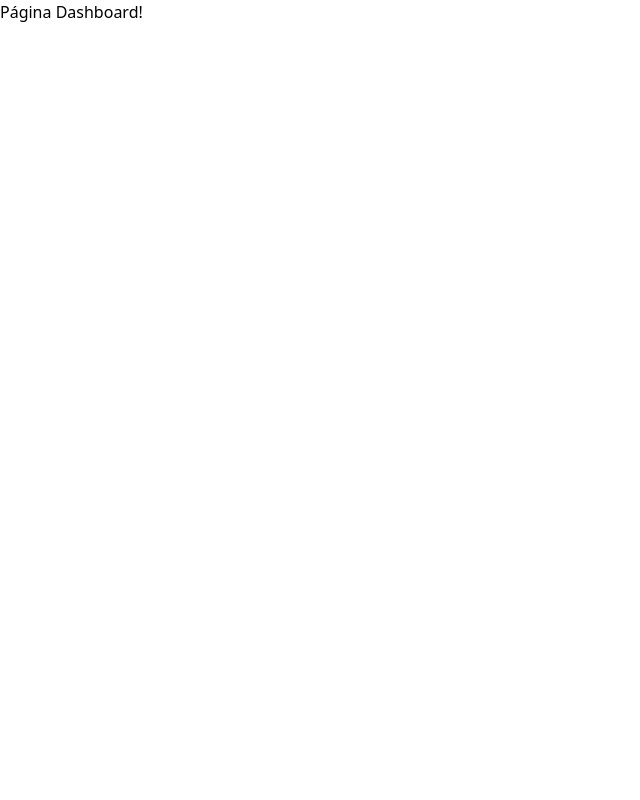
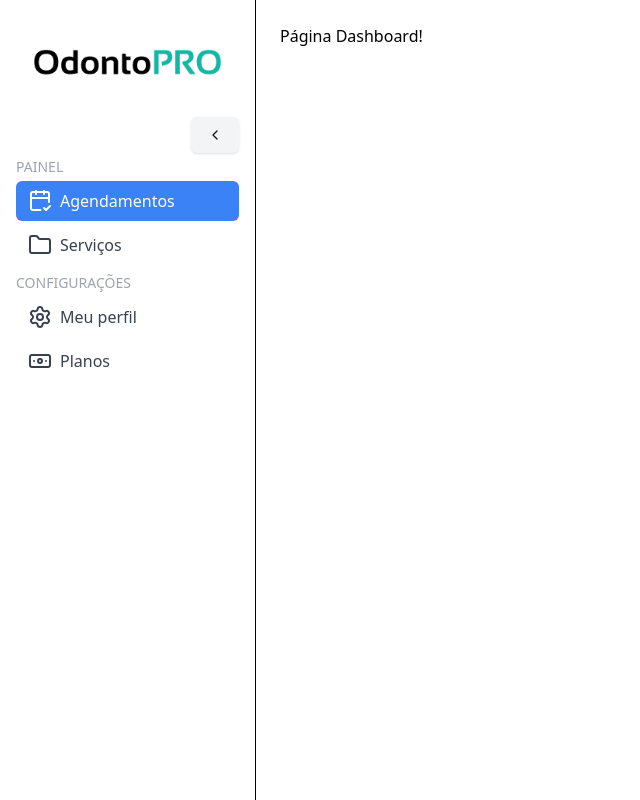
Before and after one commit to gabriel-smartins/agendly, a Next.js app: page /dashboard in a window 1280 px wide. Shown: the whole page, without its empty margins (0-640 px from the left). Built offline with nearby package versions, Linux system fonts and the light colour scheme.

Commit message:
feat: add dashboard sidebar component

```diff
--- /dev/null
+++ b/src/app/(panel)/dashboard/_components/sidebar.tsx
@@ -0,0 +1,254 @@
+'use client'
+
+import { usePathname } from 'next/navigation'
+import { useState } from 'react'
+import clsx from 'clsx'
+import {
+    Sheet,
+    SheetContent,
+    SheetDescription,
+    SheetTitle,
+    SheetTrigger,
+} from '@/components/ui/sheet'
+import { Button } from '@/components/ui/button'
+import {
+    Banknote,
+    CalendarCheck2,
+    ChevronLeft,
+    ChevronRight,
+    Folder,
+    List,
+    Settings,
+} from 'lucide-react'
+import Link from 'next/link'
+import Image from 'next/image'
+import logoImage from '@/../public/logo-odonto.png'
+import { Collapsible, CollapsibleContent } from '@/components/ui/collapsible'
+
+export function SidebarDashboard({ children }: { children: React.ReactNode }) {
+    const pathName = usePathname()
+    const [isCollapsed, setIsCollapsed] = useState(false)
+
+    return (
+        <div className="flex min-h-screen w-full">
+            <aside
+                className={clsx(
+                    'flex flex-col border-r bg-background transition-all duration-300 p-4 h-full',
+                    {
+                        'w-20': isCollapsed,
+                        'w-64': !isCollapsed,
+                        'hidden md:flex md:fixed': true,
+                    }
+                )}
+            >
+                <div className="mb-6 mt-4">
+                    {!isCollapsed && (
+                        <Image
+                            src={logoImage}
+                            alt="Logo"
+                            priority
+                            quality={100}
+                        />
+                    )}
+                </div>
+
+                <Button
+                    className="bg-gray-100 hover-bg-gray-50 text-zinc-900 self-end"
+                    onClick={() => setIsCollapsed(!isCollapsed)}
+                >
+                    {!isCollapsed ? (
+                        <ChevronLeft className="w-12 h-12" />
+                    ) : (
+                        <ChevronRight className="w-12 h-12" />
+                    )}
+                </Button>
+
+                {isCollapsed && (
+                    <nav className="flex flex-col gap-1 overflow-hidden mt-2">
+                        <SidebarLinks
+                            href="/dashboard"
+                            icon={<CalendarCheck2 />}
+                            label="Agendamentos"
+                            pathName={pathName}
+                            isCollasped={isCollapsed}
+                        />
+
+                        <SidebarLinks
+                            href="/dashboard/services"
+                            icon={<Folder />}
+                            label="Serviços"
+                            pathName={pathName}
+                            isCollasped={isCollapsed}
+                        />
+
+                        <SidebarLinks
+                            href="/dashboard/profile"
+                            icon={<Settings />}
+                            label="Meu perfil"
+                            pathName={pathName}
+                            isCollasped={isCollapsed}
+                        />
+
+                        <SidebarLinks
+                            href="/dashboard/plans"
+                            icon={<Banknote />}
+                            label="Planos"
+                            pathName={pathName}
+                            isCollasped={isCollapsed}
+                        />
+                    </nav>
+                )}
+
+                <Collapsible open={!isCollapsed}>
+                    <CollapsibleContent>
+                        <nav className="flex flex-col gap-1 overflow-hidden">
+                            <span className="text-sm text-gray-400 font-medium mt-1 uppercase">
+                                Painel
+                            </span>
+
+                            <SidebarLinks
+                                href="/dashboard"
+                                icon={<CalendarCheck2 />}
+                                label="Agendamentos"
+                                pathName={pathName}
+                                isCollasped={isCollapsed}
+                            />
+
+                            <SidebarLinks
+                                href="/dashboard/services"
+                                icon={<Folder />}
+                                label="Serviços"
+                                pathName={pathName}
+                                isCollasped={isCollapsed}
+                            />
+
+                            <span className="text-sm text-gray-400 font-medium mt-1 uppercase">
+                                Configurações
+                            </span>
+
+                            <SidebarLinks
+                                href="/dashboard/profile"
+                                icon={<Settings />}
+                                label="Meu perfil"
+                                pathName={pathName}
+                                isCollasped={isCollapsed}
+                            />
+
+                            <SidebarLinks
+                                href="/dashboard/plans"
+                                icon={<Banknote />}
+                                label="Planos"
+                                pathName={pathName}
+                                isCollasped={isCollapsed}
+                            />
+                        </nav>
+                    </CollapsibleContent>
+                </Collapsible>
+            </aside>
+
+            <div
+                className={clsx(
+                    'flex flex-1 flex-col transition-all duration-300',
+                    {
+                        'md:ml-20': isCollapsed,
+                        'md:ml-64': !isCollapsed,
+                    }
+                )}
+            >
+                <header className="md:hidden flex items-center justify-between border-b px-2 md:px-6 h-14 z-10 sticky top-0 bg-white">
+                    <Sheet>
+                        <div className="flex items-center gap-4">
+                            <SheetTrigger asChild>
+                                <Button
+                                    variant="outline"
+                                    size="icon"
+                                    className="md:hidden"
+                                >
+                                    <List className="w-5 h-5" />
+                                </Button>
+                            </SheetTrigger>
+                            <h1 className="text-base md:text-lg font-semibold">
+                                Menu OdontoPRO
+                            </h1>
+                        </div>
+
+                        <SheetContent className="w-[240px] sm:w-[300px] bg-white">
+                            <SheetTitle>OdontoPRO</SheetTitle>
+                            <SheetDescription>
+                                Menu administrativo
+                            </SheetDescription>
+
+                            <nav className="grid gap-2 text-base pt-5">
+                                <SidebarLinks
+                                    href="/dashboard"
+                                    icon={<CalendarCheck2 />}
+                                    label="Agendamentos"
+                                    pathName={pathName}
+                                    isCollasped={isCollapsed}
+                                />
+
+                                <SidebarLinks
+                                    href="/dashboard/services"
+                                    icon={<Folder />}
+                                    label="Serviços"
+                                    pathName={pathName}
+                                    isCollasped={isCollapsed}
+                                />
+
+                                <SidebarLinks
+                                    href="/dashboard/profile"
+                                    icon={<Settings />}
+                                    label="Meu perfil"
+                                    pathName={pathName}
+                                    isCollasped={isCollapsed}
+                                />
+
+                                <SidebarLinks
+                                    href="/dashboard/plans"
+                                    icon={<Banknote />}
+                                    label="Planos"
+                                    pathName={pathName}
+                                    isCollasped={isCollapsed}
+                                />
+                            </nav>
+                        </SheetContent>
+                    </Sheet>
+                </header>
+                <main className="flex-1 p-4 px-2 md:p-6">{children}</main>
+            </div>
+        </div>
+    )
+}
+
+interface SidebarLinkProps {
+    href: string
+    icon: React.ReactNode
+    label: string
+    pathName: string
+    isCollasped: boolean
+}
+
+function SidebarLinks({
+    href,
+    icon,
+    label,
+    pathName,
+    isCollasped,
+}: SidebarLinkProps) {
+    return (
+        <Link href={href}>
+            <div
+                className={clsx(
+                    'flex items-center gap-2 px-3 py-2 rounded-md transition-colors',
+                    {
+                        'text-white bg-blue-500': pathName === href,
+                        'text-gray-700 hover:bg-gray-200': pathName !== href,
+                    }
+                )}
+            >
+                <span className="w-6 h-6">{icon}</span>
+                {!isCollasped && <span>{label}</span>}
+            </div>
+        </Link>
+    )
+}
--- /dev/null
+++ b/src/app/(panel)/dashboard/layout.tsx
@@ -0,0 +1,13 @@
+import { SidebarDashboard } from './_components/sidebar'
+
+export default function DashboardLayout({
+    children,
+}: {
+    children: React.ReactNode
+}) {
+    return (
+        <>
+            <SidebarDashboard>{children}</SidebarDashboard>
+        </>
+    )
+}
```
